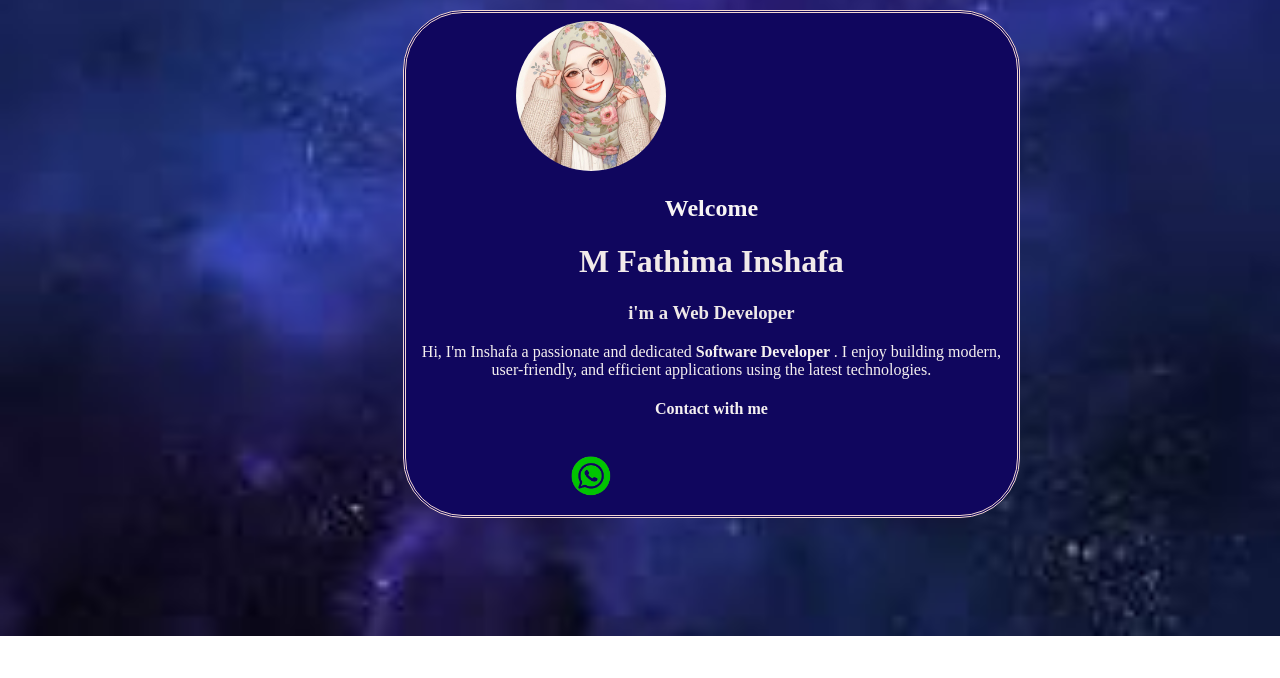
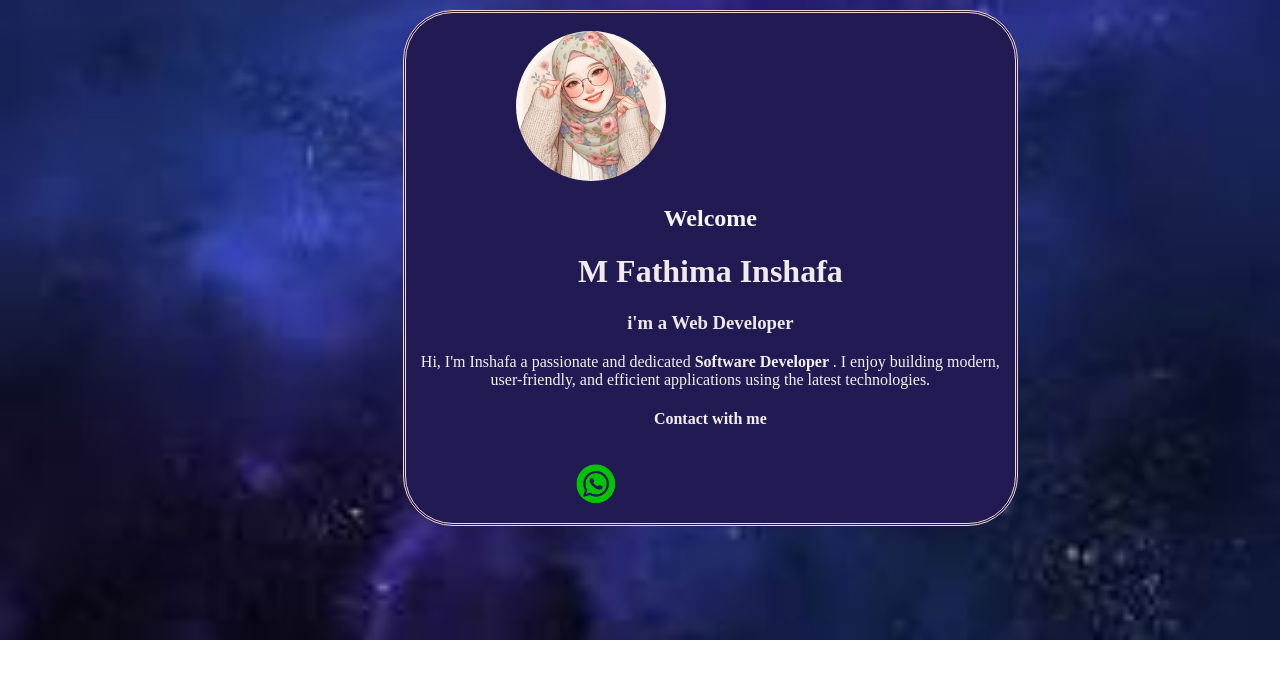
Before and after one commit to developerinshafa/Visiting-Card, a plain HTML site: page index.html in a window 1280 px wide. Drawn offline with Linux system fonts and the light colour scheme.

Commit message:
Ui Design

```diff
--- a/index.css
+++ b/index.css
@@ -1,15 +1,14 @@
 body {
-  /* background-color: rgb(2, 3, 56); */
   background: url(download.jpg) no-repeat center center/cover;
   /* background-size: cover; */
   /* test commit */
 }
 .card_transition {
-  background-color: rgb(16, 6, 94);
-  width: calc(100vh - 15%);
+  background-color: rgb(34, 27, 83);
+  width: calc(95vh - 12%);
   margin-left: calc(100vw - 70%);
   overflow: hidden;
-  border-radius: 60px;
+  border-radius: 50px;
   border-style: double;
   border-color: #f1d6d1;
   margin-top: 10px;
@@ -20,11 +19,13 @@ body {
   position: relative;
   margin-left: 110px;
   border-radius: 100px;
-  margin-top: 8px;
+  margin-top: 18px;
+  align-items: center;
+
 
 }
 .card_transition> img> hover{
-  filter: drop-shadow(1px 10px 15px rgba(250,113, 33,0.925));
+  filter: drop-shadow(1px 10px 15px rgba(26, 11, 2, 0.925));
 }
 .card_transition> h1 {
   text-align: center;
@@ -45,9 +46,10 @@ body {
 color: rgb(238, 232, 232);
 }
 .card_transition > div > img{
-   margin-left: 150px;
-  margin-top: 2px;
+  margin-left: 155px;
+  margin-top: 0px;
   position: relative;
+
 }
 .card_transition>div>h4{
 text-align: center;
```
